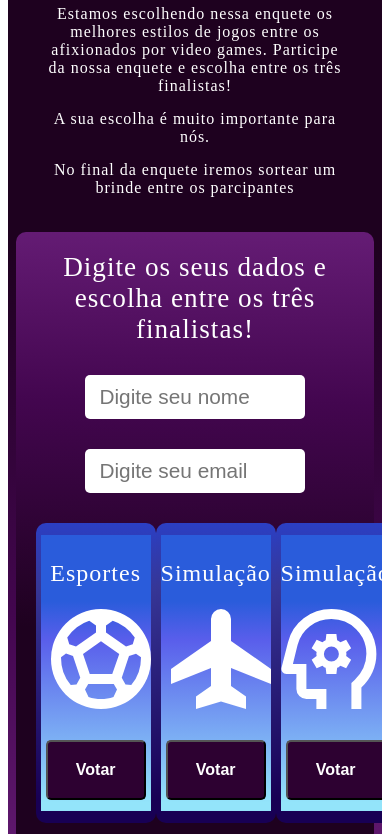
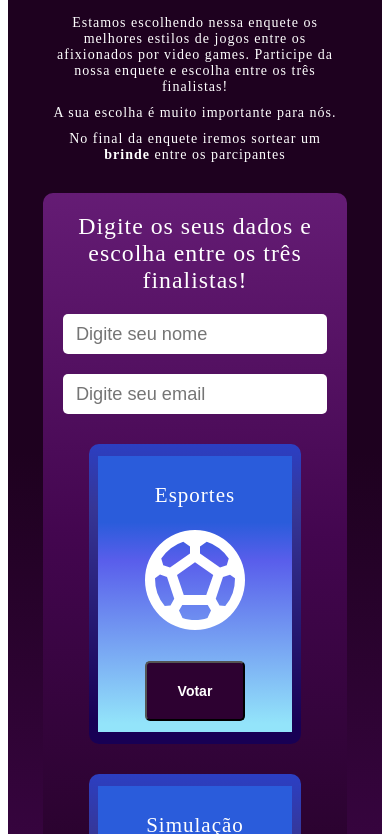
Before and after one commit to p4ul0pdm/projeto-cap-2, a plain HTML site: page index.html in a window 390 px wide. Shown: the part 117-951 px from the top of the page. Drawn offline with Linux system fonts and the light colour scheme.

Commit message:
closes #7 - aplicando responsividade

```diff
--- a/index.html
+++ b/index.html
@@ -11,7 +11,7 @@
         <div class="title">GAMES LOVERS ENQUETE</div>
         <div class="subtitle">Estamos escolhendo nessa enquete os melhores estilos de jogos entre os afixionados por video games. Participe da nossa enquete e escolha entre os três finalistas!</div>
         <div class="subtitle">A sua escolha é muito importante para nós.</div>
-        <div class="subtitle">No final da enquete iremos sortear um brinde entre os parcipantes</div>
+        <div class="subtitle">No final da enquete iremos sortear um <focus>brinde</focus> entre os parcipantes</div>
         <div class="form-box">
             <div class="form-box-title">
                 Digite os seus dados e escolha entre os três finalistas!
--- a/style.css
+++ b/style.css
@@ -13,6 +13,7 @@ button{
     font-weight: 550;
     border-radius: 5px;
     align-self: center;
+    cursor: pointer;
 }
 button:hover {
     background-color: rgb(95, 39, 100);
@@ -30,8 +31,10 @@ input{
 
 object{
     height: 120px;
+}
 
-
+focus{
+    font-weight: 600;
 }
 
 input:focus{
@@ -46,7 +49,7 @@ input:focus{
     align-items: center;
     overflow: hidden;
     margin: auto;
-    padding: 20px 10px;
+    padding: 20px;
     border-radius: 10px;
     max-width: 900px;
     width: auto;
@@ -57,6 +60,7 @@ input:focus{
     font-size: 2rem;
     font-weight: 600;
     margin-bottom: 20px;
+    text-align: center;
     }
 
 .subtitle{
@@ -128,3 +132,39 @@ input:focus{
     color: white;
     margin-top: 5px;
 }
+
+@media screen and (max-width: 730px){
+
+html{
+    font-size: 14px;
+}
+
+input{
+    width: 90%;
+    margin-top: 20px;
+}
+.container{
+    flex-direction: column;
+     padding:40px;
+}
+
+.subtitle{
+    color: white;
+    padding: 0;
+    margin: 0 0 10px 0;
+}
+
+
+.buttons{
+    display: flex;
+    flex-direction: column;
+    align-items: center;
+    width: 100%;
+
+}
+
+.button-box-ext{
+    width: 80%;
+}
+
+}
```
